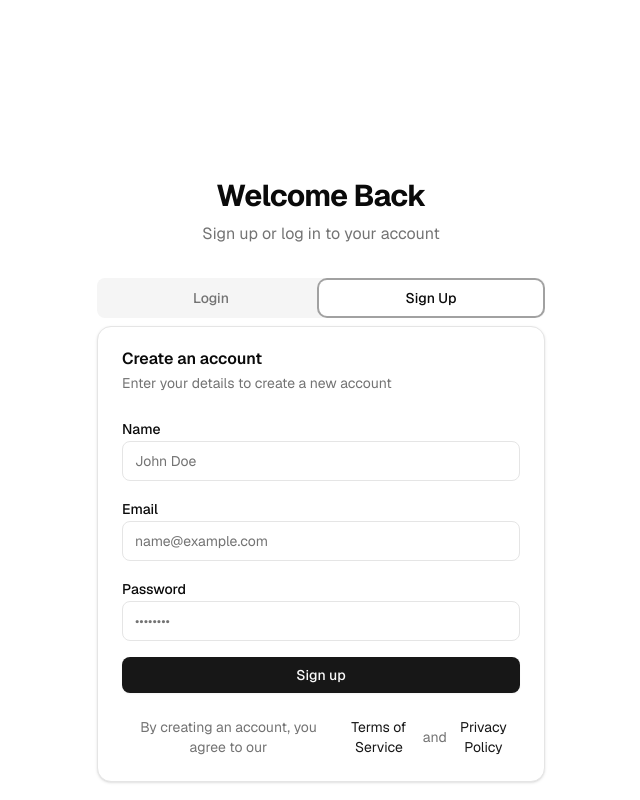
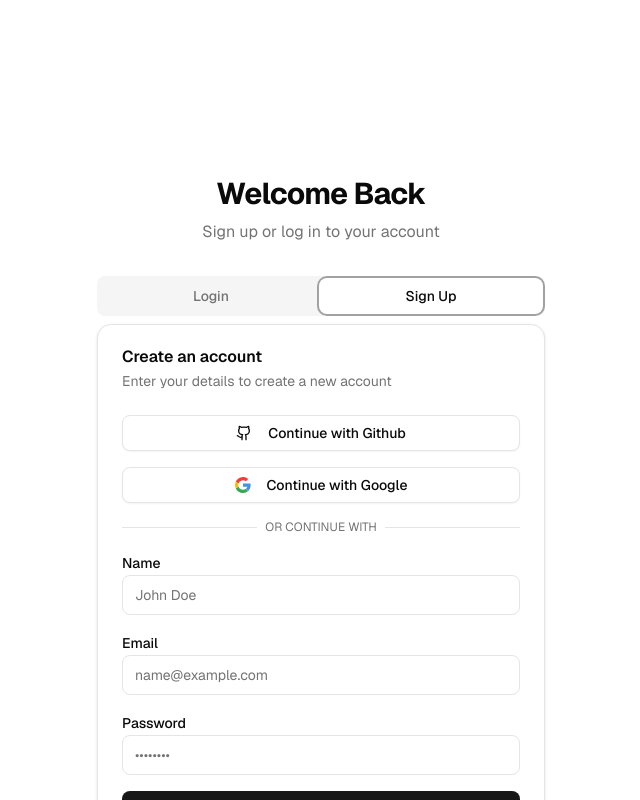
Before and after one commit to syedaAnusha/next-auth-demo, a Next.js app: page / in a window 1280 px wide. Both pictures are taken after a click on the tab "Sign Up". Shown: the top 800 px of the page, without its empty margins (319-959 px from the left). Built offline with nearby package versions, Linux system fonts and the light colour scheme; no server answers.

Commit message:
Update auth.ts

```diff
--- a/src/app/page.tsx
+++ b/src/app/page.tsx
@@ -3,6 +3,7 @@
 import { useSession } from "next-auth/react";
 import { LogoutButton } from "@/components/auth/logout-button";
 import Link from "next/link";
+import { useSearchParams } from "next/navigation";
 import {
   Card,
   CardContent,
@@ -22,6 +23,8 @@ export default function Home() {
   const { data: session } = useSession();
   const [likes, setLikes] = useState(0);
   const [showBio, setShowBio] = useState(false);
+  const searchParams = useSearchParams();
+  const defaultTab = searchParams.get("tab") || "login";
 
   return (
     <div className="min-h-screen p-8 pb-20 gap-8 sm:p-20 font-[family-name:var(--font-geist-sans)]">
@@ -129,7 +132,7 @@ export default function Home() {
                 </p>
               </div>
 
-              <Tabs defaultValue="login" className="w-full">
+              <Tabs defaultValue={defaultTab} className="w-full">
                 <TabsList className="grid w-full grid-cols-2">
                   <TabsTrigger value="login">Login</TabsTrigger>
                   <TabsTrigger value="signup">Sign Up</TabsTrigger>
--- a/src/app/signin/page.tsx
+++ /dev/null
@@ -1,50 +0,0 @@
-"use client";
-
-import { Button } from "@/components/ui/button";
-import { signIn } from "next-auth/react";
-import { Github } from "lucide-react";
-import {
-  Card,
-  CardContent,
-  CardDescription,
-  CardHeader,
-  CardTitle,
-} from "@/components/ui/card";
-import Image from "next/image";
-
-export default function SignIn() {
-  return (
-    <div className="flex items-center justify-center min-h-screen">
-      <Card className="w-[400px]">
-        <CardHeader>
-          <CardTitle>Sign In</CardTitle>
-          <CardDescription>
-            Choose your preferred sign in method
-          </CardDescription>
-        </CardHeader>
-        <CardContent className="flex flex-col gap-4">
-          <Button
-            onClick={() => signIn("github", { callbackUrl: "/" })}
-            variant="outline"
-          >
-            <Github className="mr-2 h-4 w-4" />
-            Sign in with Github
-          </Button>
-          <Button
-            onClick={() => signIn("google", { callbackUrl: "/" })}
-            variant="outline"
-          >
-            <Image
-              src="/google.svg"
-              alt="google"
-              className="mr-2 h-4 w-4"
-              width={24}
-              height={24}
-            />
-            Sign in with Google
-          </Button>
-        </CardContent>
-      </Card>
-    </div>
-  );
-}
--- a/src/auth.ts
+++ b/src/auth.ts
@@ -28,9 +28,6 @@ export const {
       },
     }),
   ],
-  pages: {
-    signIn: "/signin",
-  },
   cookies: {
     sessionToken: {
       name:
--- a/src/components/auth/login-button.tsx
+++ b/src/components/auth/login-button.tsx
@@ -6,5 +6,5 @@ import { useRouter } from "next/navigation";
 export function LoginButton() {
   const router = useRouter();
 
-  return <Button onClick={() => router.push("/signin")}>Sign In</Button>;
+  return <Button onClick={() => router.push("/?tab=login")}>Sign In</Button>;
 }
--- a/src/components/login-form.tsx
+++ b/src/components/login-form.tsx
@@ -6,6 +6,8 @@ import { z } from "zod";
 import { zodResolver } from "@hookform/resolvers/zod";
 import { useForm } from "react-hook-form";
 import { Button } from "@/components/ui/button";
+import { Github } from "lucide-react";
+import Image from "next/image";
 import {
   Form,
   FormControl,
@@ -78,6 +80,44 @@ export function LoginForm() {
   return (
     <Form {...form}>
       <form onSubmit={form.handleSubmit(onSubmit)} className="space-y-4">
+        <div className="space-y-4">
+          <Button
+            type="button"
+            variant="outline"
+            className="w-full"
+            onClick={() => signIn("github", { callbackUrl: "/" })}
+          >
+            <Github className="mr-2 h-4 w-4" />
+            Continue with Github
+          </Button>
+          <Button
+            type="button"
+            variant="outline"
+            className="w-full"
+            onClick={() => signIn("google", { callbackUrl: "/" })}
+          >
+            <Image
+              src="/google.svg"
+              alt="google"
+              className="mr-2 h-4 w-4"
+              width={24}
+              height={24}
+            />
+            Continue with Google
+          </Button>
+        </div>
+
+        <div className="relative">
+          <div className="absolute inset-0 flex items-center">
+            <span className="w-full border-t" />
+          </div>
+          <div className="relative flex justify-center text-xs uppercase">
+            <span className="bg-background px-2 text-muted-foreground">
+              Or continue with
+            </span>
+          </div>
+        </div>
+
         <FormField
           control={form.control}
           name="email"
--- a/src/components/signup-form.tsx
+++ b/src/components/signup-form.tsx
@@ -6,6 +6,9 @@ import { z } from "zod";
 import { zodResolver } from "@hookform/resolvers/zod";
 import { useForm } from "react-hook-form";
 import { Button } from "@/components/ui/button";
+import { Github } from "lucide-react";
+import Image from "next/image";
+import { signIn } from "next-auth/react";
 import {
   Form,
   FormControl,
@@ -66,6 +69,44 @@ export function SignupForm() {
   return (
     <Form {...form}>
       <form onSubmit={form.handleSubmit(onSubmit)} className="space-y-4">
+        <div className="space-y-4">
+          <Button
+            type="button"
+            variant="outline"
+            className="w-full"
+            onClick={() => signIn("github", { callbackUrl: "/" })}
+          >
+            <Github className="mr-2 h-4 w-4" />
+            Continue with Github
+          </Button>
+          <Button
+            type="button"
+            variant="outline"
+            className="w-full"
+            onClick={() => signIn("google", { callbackUrl: "/" })}
+          >
+            <Image
+              src="/google.svg"
+              alt="google"
+              className="mr-2 h-4 w-4"
+              width={24}
+              height={24}
+            />
+            Continue with Google
+          </Button>
+        </div>
+
+        <div className="relative">
+          <div className="absolute inset-0 flex items-center">
+            <span className="w-full border-t" />
+          </div>
+          <div className="relative flex justify-center text-xs uppercase">
+            <span className="bg-background px-2 text-muted-foreground">
+              Or continue with
+            </span>
+          </div>
+        </div>
+
         <FormField
           control={form.control}
           name="name"
```
